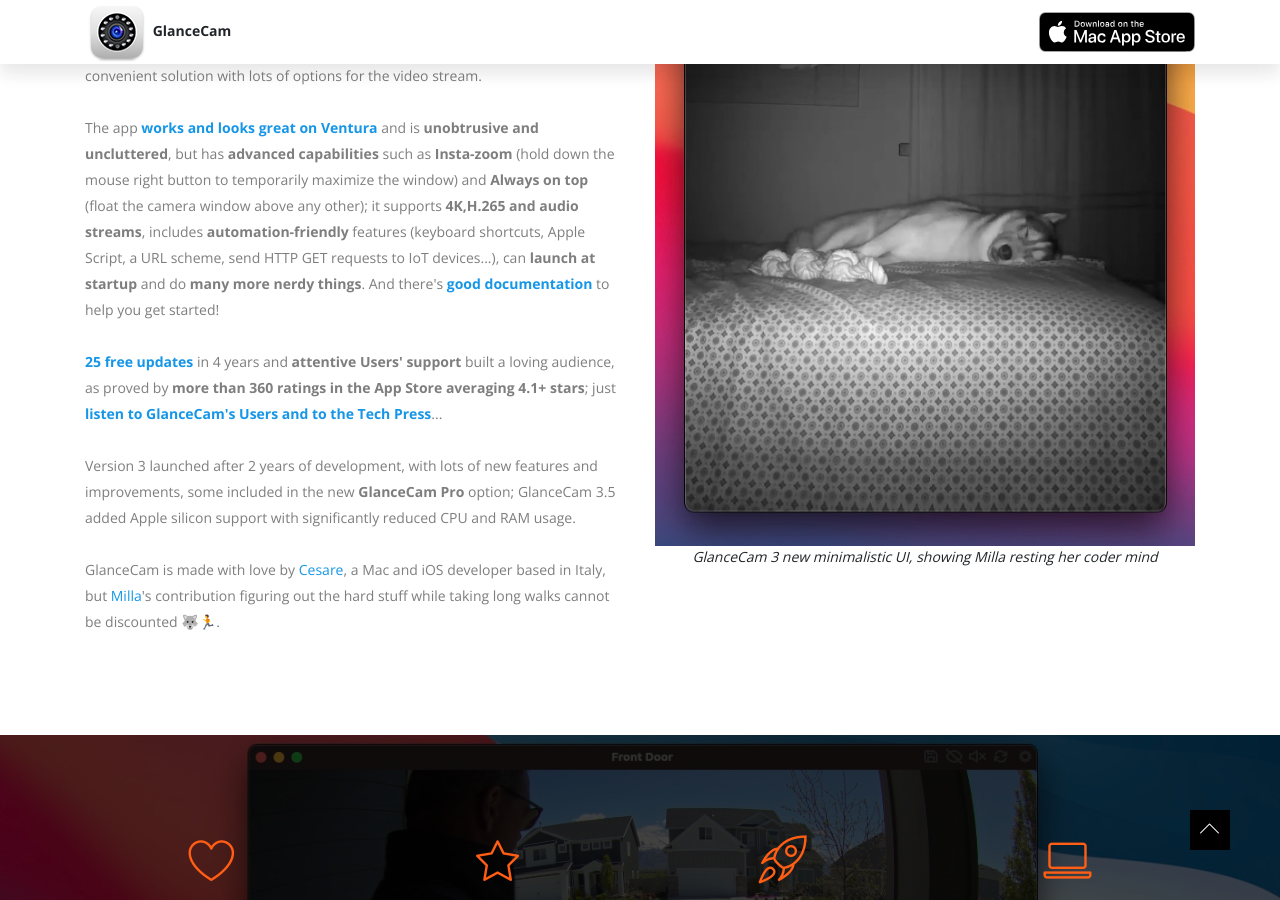
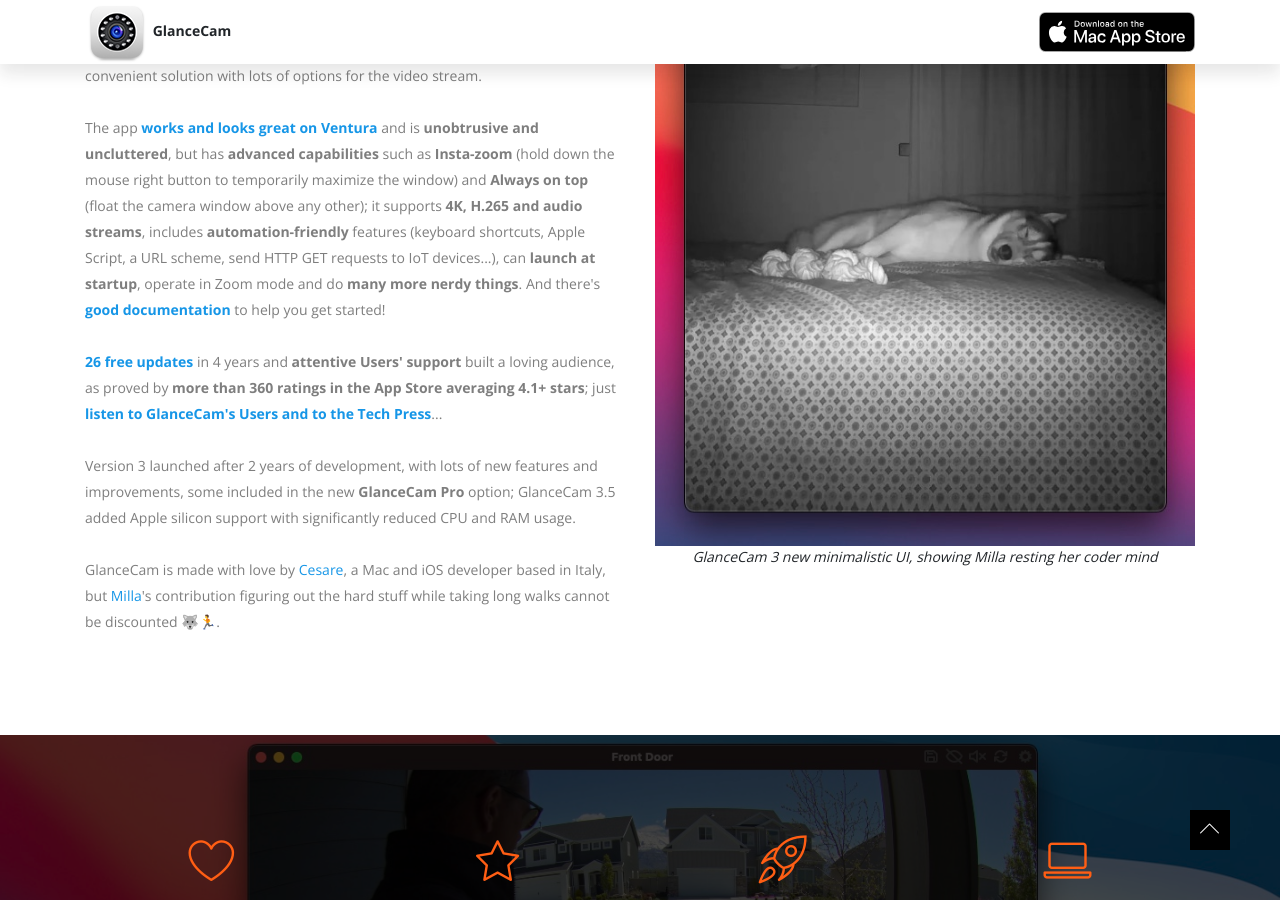
Before and after one commit to glancecam/glancecam.github.io, a Jekyll site: the page built from index.html, in a window 1280 px wide and 900 px high, scrolled down 1109 px. Built offline with Jekyll 4.4.1, drawn with Linux system fonts in a browser that asks for light colours.

Commit message:
Added Zoom mode to description and increased number of updates

```diff
--- a/_includes/what-is-glancecam.html
+++ b/_includes/what-is-glancecam.html
@@ -7,8 +7,8 @@
                 </div>
                 <div class="about-content">
                     <p>
-						<b>GlanceCam is an IP camera viewer for Mac.</b><br><br>As a native client with support for <b>standard streaming protocols</b>, it allows to <b>keep an eye on cameras from different brands in a secure</b> way and without dealing with multiple clunky web apps, plugins or obsolete applications.<br><br><b>Available in the <a href="https://apps.apple.com/us/app/glancecam-ip-webcam-viewer/id1360797896">App Store</a></b> since 2018 and constantly updated, GlanceCam is a convenient solution with lots of options for the video stream.<br><br>The app <b><a href="#screenshots">works and looks great on Ventura</a></b> and is <b>unobtrusive and uncluttered</b>, but has <b>advanced capabilities</b> such as <b>Insta-zoom</b> (hold down the mouse right button to temporarily maximize the window) and <b>Always on top</b> (float the camera window above any other); it supports <b>4K,H.265 and audio streams</b>, includes <b>automation-friendly</b> features (keyboard shortcuts, Apple Script, a URL scheme, send HTTP GET requests to IoT devices...), can <b>launch at startup</b> and do <b>many more nerdy things</b>. And there's <b><a href="https://cdf1982.com/glancecam/faqs">good documentation</a></b> to help you get started!<br><br>
-                        <b><a href="https://cdf1982.com/glancecam/glancecam-release-notes">25 free updates</a></b> in 4 years and <b>attentive Users' support</b> built a loving audience, as proved by <b>more than 360 ratings in the App Store averaging 4.1+ stars</b>; just <b><a href="#user-reviews">listen to GlanceCam's Users and to the Tech Press</a></b>...<br><br>Version 3 launched after 2 years of development, with lots of new features and improvements, some included in the new <b>GlanceCam Pro</b> option; GlanceCam 3.5 added Apple silicon support with significantly reduced CPU and RAM usage.<br><br>GlanceCam is made with love by <a href="https://cdf1982.com">Cesare</a>, a Mac and iOS developer based in Italy, but <a href="https://www.instagram.com/millakillapilla/">Milla</a>'s contribution figuring out the hard stuff while taking long walks cannot be discounted 🐺🏃.
+						<b>GlanceCam is an IP camera viewer for Mac.</b><br><br>As a native client with support for <b>standard streaming protocols</b>, it allows to <b>keep an eye on cameras from different brands in a secure</b> way and without dealing with multiple clunky web apps, plugins or obsolete applications.<br><br><b>Available in the <a href="https://apps.apple.com/us/app/glancecam-ip-webcam-viewer/id1360797896">App Store</a></b> since 2018 and constantly updated, GlanceCam is a convenient solution with lots of options for the video stream.<br><br>The app <b><a href="#screenshots">works and looks great on Ventura</a></b> and is <b>unobtrusive and uncluttered</b>, but has <b>advanced capabilities</b> such as <b>Insta-zoom</b> (hold down the mouse right button to temporarily maximize the window) and <b>Always on top</b> (float the camera window above any other); it supports <b>4K, H.265 and audio streams</b>, includes <b>automation-friendly</b> features (keyboard shortcuts, Apple Script, a URL scheme, send HTTP GET requests to IoT devices...), can <b>launch at startup</b>, operate in Zoom mode and do <b>many more nerdy things</b>. And there's <b><a href="https://cdf1982.com/glancecam/faqs">good documentation</a></b> to help you get started!<br><br>
+                        <b><a href="https://cdf1982.com/glancecam/glancecam-release-notes">26 free updates</a></b> in 4 years and <b>attentive Users' support</b> built a loving audience, as proved by <b>more than 360 ratings in the App Store averaging 4.1+ stars</b>; just <b><a href="#user-reviews">listen to GlanceCam's Users and to the Tech Press</a></b>...<br><br>Version 3 launched after 2 years of development, with lots of new features and improvements, some included in the new <b>GlanceCam Pro</b> option; GlanceCam 3.5 added Apple silicon support with significantly reduced CPU and RAM usage.<br><br>GlanceCam is made with love by <a href="https://cdf1982.com">Cesare</a>, a Mac and iOS developer based in Italy, but <a href="https://www.instagram.com/millakillapilla/">Milla</a>'s contribution figuring out the hard stuff while taking long walks cannot be discounted 🐺🏃.
                     </p>
                 </div>
             </div>
```
